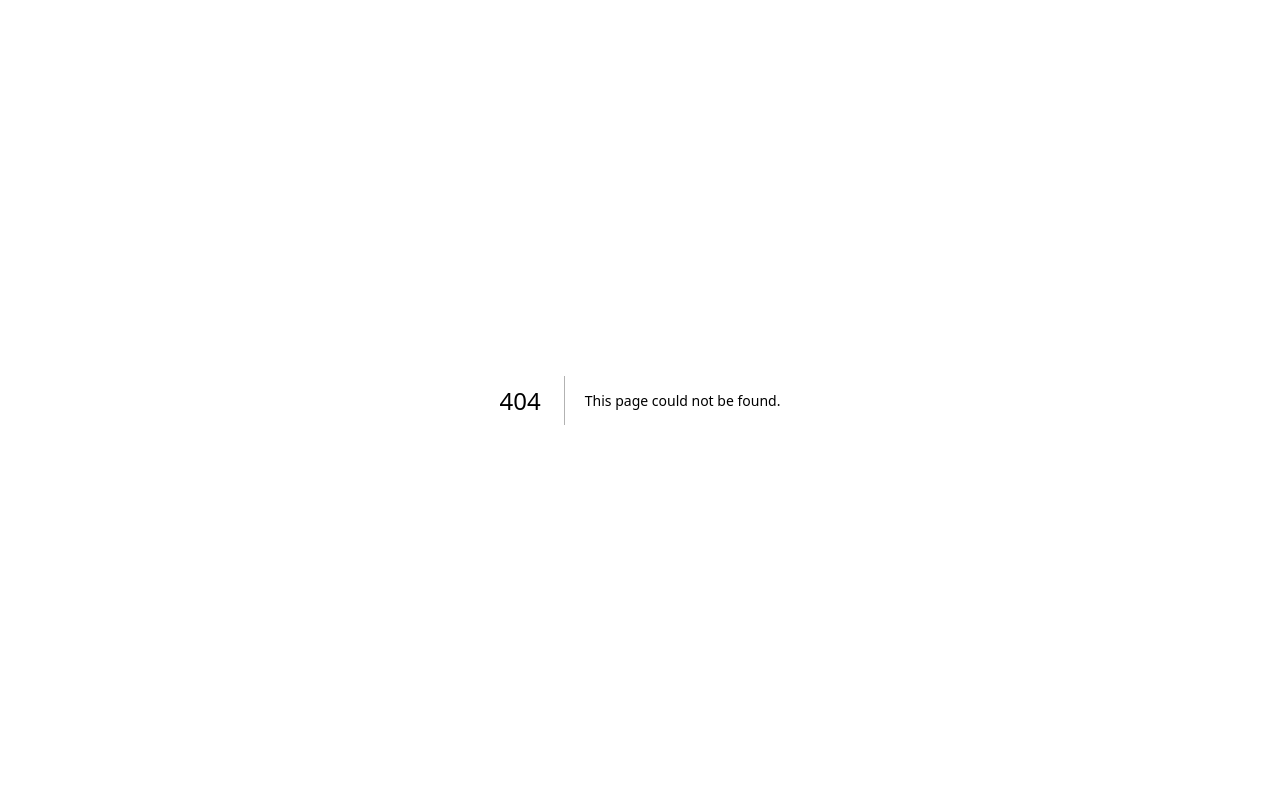
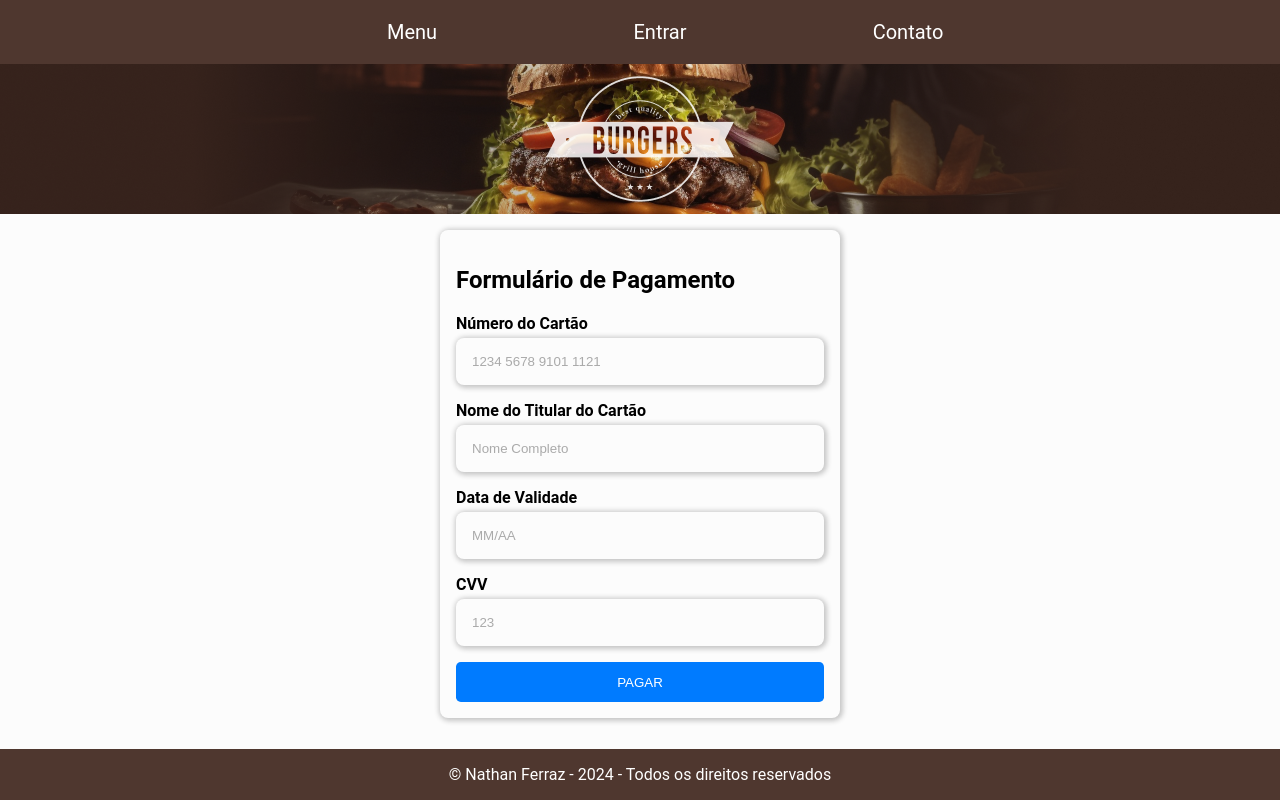
Before and after one commit to FerrazNathan/burgers-restaurant, a Next.js app in the folder burger-menu/: page /payment in a window 1280 px wide. Before the commit this address had no page. Built offline with nearby package versions, Linux system fonts and the light colour scheme.

Commit message:
Criação da página de pagamentos e seu componente de formulário

```diff
--- /dev/null
+++ b/burger-menu/src/components/PaymentForm/index.tsx
@@ -0,0 +1,84 @@
+import React, { useState } from 'react';
+import { useRouter } from 'next/router';
+
+import * as S from './styles';
+
+const PaymentForm: React.FC = () => {
+  const router = useRouter();
+  const [verifyPayment, setVerifyPayment] = useState(false);
+  const [formData, setFormData] = useState({
+    cardNumber: '',
+    cardHolderName: '',
+    expiryDate: '',
+    cvv: '',
+  });
+
+  const handleChange = (e: React.ChangeEvent<HTMLInputElement>) => {
+    const { name, value } = e.target;
+    setFormData({ ...formData, [name]: value });
+  };
+
+  const handleSubmit = (e: React.FormEvent<HTMLFormElement>) => {
+    e.preventDefault();
+    setVerifyPayment(true);
+    setTimeout(() => {
+      router.push('/');
+    }, 4000);
+  };
+
+  return (
+    <S.PaymentFormContainer>
+      {verifyPayment && <S.PaymentSuccess>Pagamento efetuado com sucesso!</S.PaymentSuccess>}
+      {!verifyPayment && (
+        <S.FormContainer>
+          <h2>Formulário de Pagamento</h2>
+          <form onSubmit={handleSubmit}>
+            <S.FormField>
+              <S.Label>Número do Cartão</S.Label>
+              <S.Input
+                type="text"
+                name="cardNumber"
+                value={formData.cardNumber}
+                onChange={handleChange}
+                placeholder="1234 5678 9101 1121"
+              />
+            </S.FormField>
+            <S.FormField>
+              <S.Label>Nome do Titular do Cartão</S.Label>
+              <S.Input
+                type="text"
+                name="cardHolderName"
+                value={formData.cardHolderName}
+                onChange={handleChange}
+                placeholder="Nome Completo"
+              />
+            </S.FormField>
+            <S.FormField>
+              <S.Label>Data de Validade</S.Label>
+              <S.Input
+                type="text"
+                name="expiryDate"
+                value={formData.expiryDate}
+                onChange={handleChange}
+                placeholder="MM/AA"
+              />
+            </S.FormField>
+            <S.FormField>
+              <S.Label>CVV</S.Label>
+              <S.Input
+                type="text"
+                name="cvv"
+                value={formData.cvv}
+                onChange={handleChange}
+                placeholder="123"
+              />
+            </S.FormField>
+            <S.Button type="submit">Pagar</S.Button>
+          </form>
+        </S.FormContainer>
+      )}
+    </S.PaymentFormContainer>
+  );
+};
+
+export { PaymentForm };
--- /dev/null
+++ b/burger-menu/src/components/PaymentForm/styles.ts
@@ -0,0 +1,63 @@
+import styled from "styled-components";
+
+export const PaymentFormContainer = styled.section`
+  max-width: 800px;
+  margin: 0 auto;
+  padding: 1rem;
+`;
+
+export const PaymentSuccess = styled.h2`
+  text-align: center;
+`
+
+export const FormContainer = styled.div`
+  max-width: 400px;
+  margin: 0 auto;
+  padding: 1rem;
+  box-shadow: 1px 1px 5px 2px rgba(29, 29, 29, 0.24);
+  border-radius: 0.5rem;
+`;
+
+export const FormField = styled.div`
+  margin-bottom: 1rem;
+`;
+
+export const Label = styled.label`
+  display: block;
+  font-weight: bold;
+  margin-bottom: 5px;
+`;
+
+export const Input = styled.input`
+  box-sizing: border-box;
+  width: 100%;
+  border: none;
+  border-radius: 0.5rem;
+  box-shadow: 1px 1px 5px 2px rgba(29, 29, 29, 0.24);
+  padding: 1rem;
+  background: transparent;
+
+    &::placeholder {
+      color: #AAA;
+    }
+
+    &:focus, active {
+      outline: none;
+    }
+`;
+
+export const Button = styled.button`
+  width: 100%;
+    padding: 0.8rem;
+    background: #007bff;
+    color: #FFF;
+    border: none;
+    border-radius: 0.3rem;
+    cursor: pointer;
+    text-transform: uppercase;
+    transition: background 0.3s;
+
+    &:hover {
+      background: #0056b3;
+    }
+`;
--- a/burger-menu/src/components/ShoppingCart/styles.ts
+++ b/burger-menu/src/components/ShoppingCart/styles.ts
@@ -10,6 +10,10 @@ export const ContainerCart = styled.section`
   & span {
     font-size: 1.125rem;
     font-weight: bold;
+  }
+
+  & h2 {
+    text-align: center;
   }
 `;
 
--- /dev/null
+++ b/burger-menu/src/pages/payment/index.tsx
@@ -0,0 +1,15 @@
+import React from 'react'
+
+import { Header } from '@/components/Header'
+import { Footer } from '@/components/Footer'
+import { PaymentForm } from '@/components/PaymentForm'
+
+export default function Payment() {
+  return (
+    <div>
+      <Header />
+      <PaymentForm />
+      <Footer />
+    </div>
+  )
+}
```
Also changed, not shown: burger-menu/src/components/ShoppingCart/index.tsx (+9 -1 lines), 1 other file (tests, documents, lock files or other folders).
